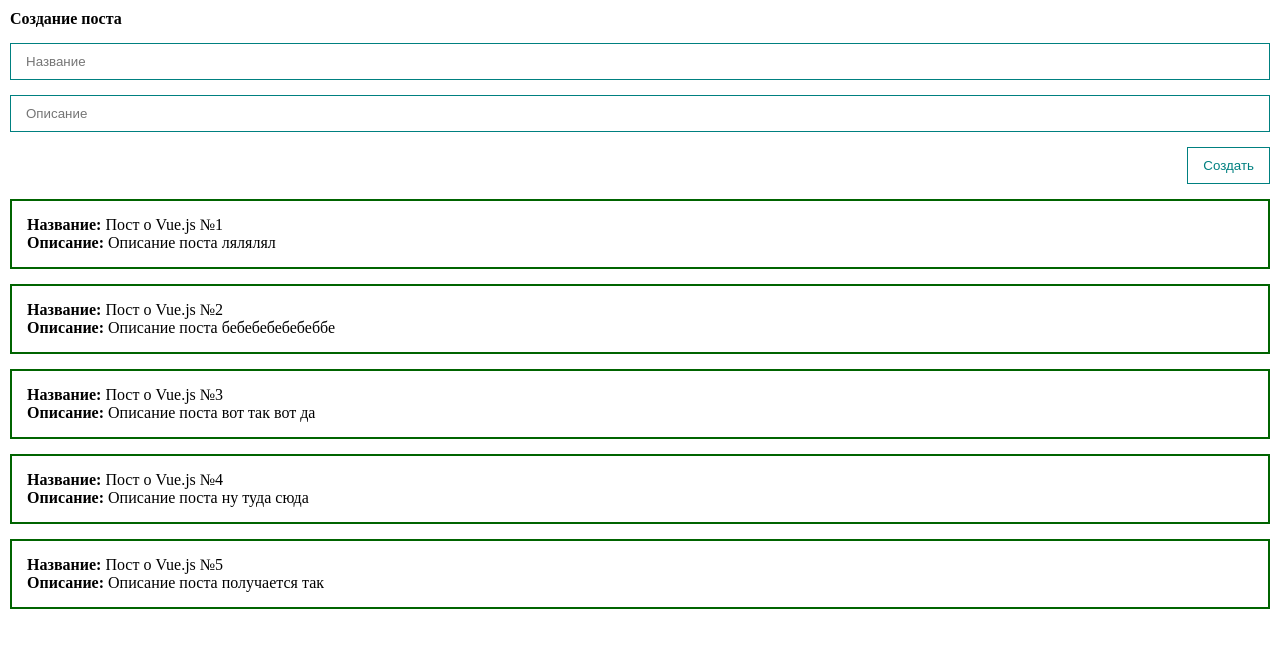
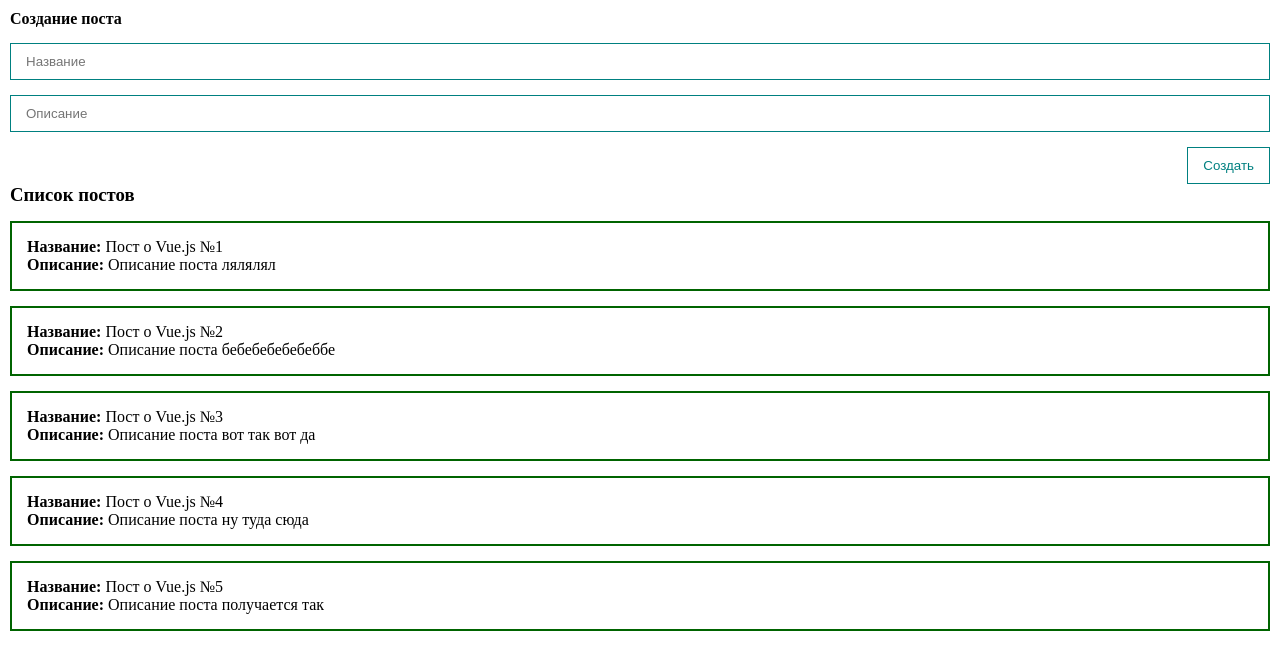
Before and after one commit to Annssva/vue-posts-manager, a Vue app: page / in a window 1280 px wide. Shown: the top 670 px of the page. Built offline with nearby package versions, Linux system fonts and the light colour scheme.

Commit message:
post moved to a separated component

```diff
--- /dev/null
+++ b/src/components/Post.vue
@@ -0,0 +1,35 @@
+<template>
+  <div class="post">
+    <div>
+      <strong>
+        Название:
+      </strong>
+      {{ post.title }}
+    </div>
+    <div>
+      <strong>
+        Описание:
+      </strong>
+      {{ post.body }}
+    </div>
+  </div>
+</template>
+
+<script>
+export default {
+  props: {
+    post: {
+      type: Object,
+      required: true
+    }
+  }
+};
+</script>
+
+<style scoped>
+  .post {
+    margin-top: 15px;
+    padding: 15px;
+    border: 2px solid darkgreen;
+  }
+</style>
--- a/src/components/PostsList.vue
+++ b/src/components/PostsList.vue
@@ -1,22 +1,18 @@
 <template>
-  <div class="post" v-for="post in posts">
-    <div>
-      <strong>
-        Название:
-      </strong>
-      {{ post.title }}
-    </div>
-    <div>
-      <strong>
-        Описание:
-      </strong>
-      {{ post.body }}
-    </div>
+  <div>
+    <h3>Список постов</h3>
+    <post
+        v-for="post in posts"
+        :post="post"
+    />
   </div>
 </template>
 
 <script>
+import Post from '@/components/Post.vue';
+
 export default {
+  components: {Post},
   props: {
     posts: {
       type: Array,
@@ -27,9 +23,5 @@ export default {
 </script>
 
 <style scoped>
-  .post {
-    margin-top: 15px;
-    padding: 15px;
-    border: 2px solid darkgreen;
-  }
+
 </style>
```
